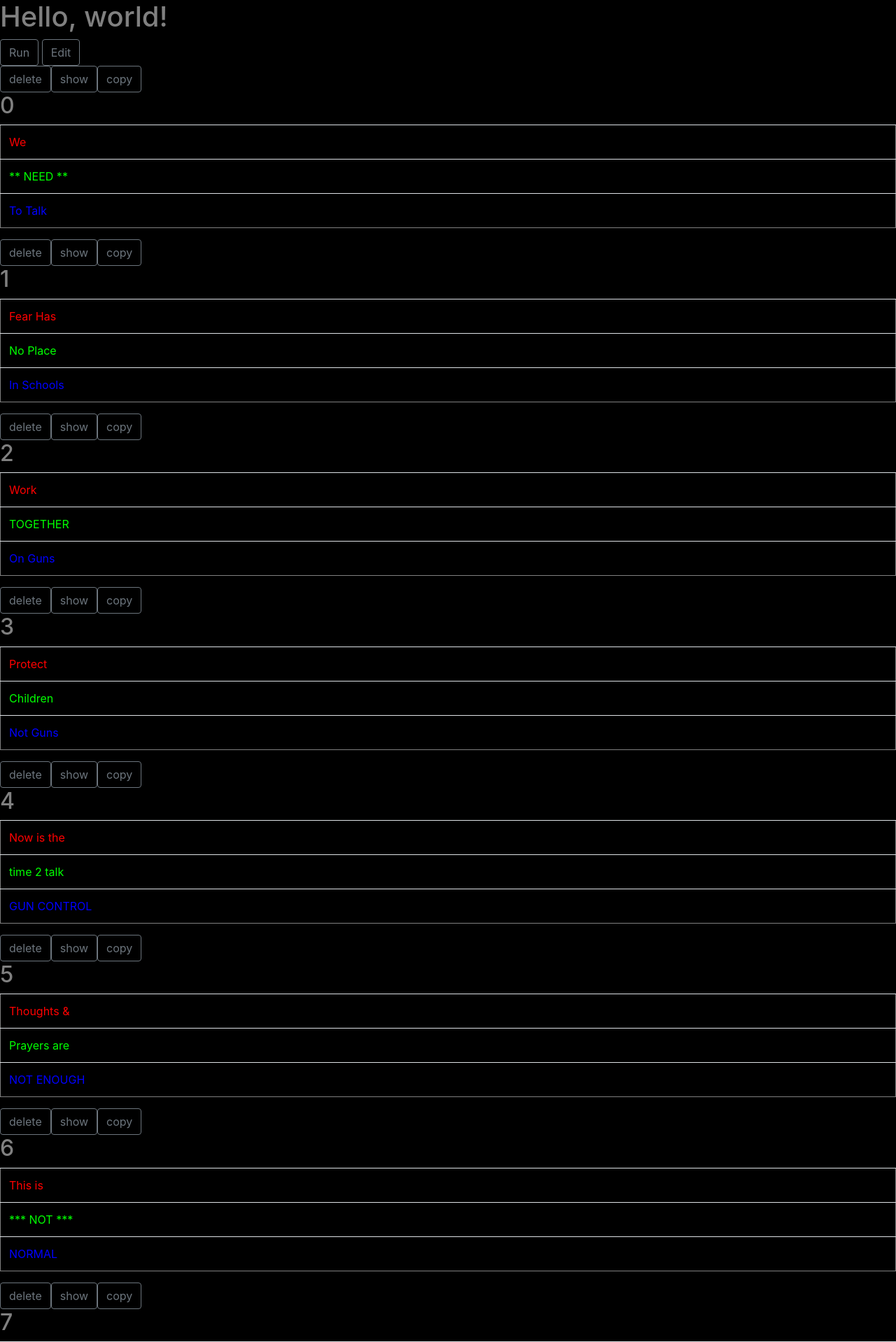
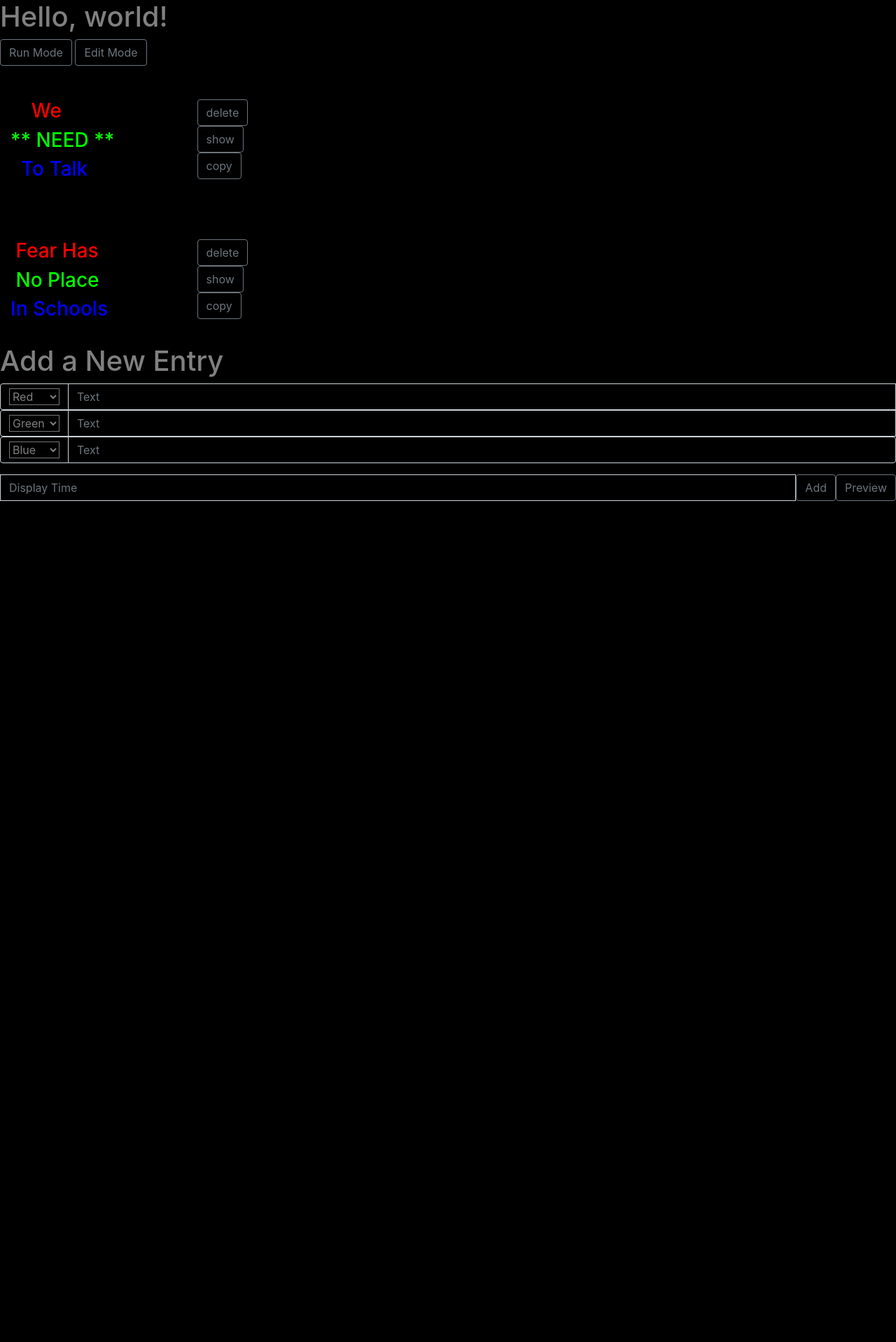
Before and after one commit to reztronics/protest-sign, a Flask app: page /view in a window 1280 px wide. Shown: the top 1918 px of the page at 70% size. After the commit the page ends 716 px from the top, so only its background shows below. Run offline with Flask 2, Linux system fonts and the light colour scheme; parts of the project's set-up code (start-up, migrations or seed data) failed here and were passed over; some libraries are stand-ins or nearby versions.

Commit message:
new gui interface

```diff
--- a/templates/view.html
+++ b/templates/view.html
@@ -16,6 +16,31 @@
     .input-group-text, select, option, .form-control {background-color: black;
                                                       color: grey;}
     .input, .text-entry {background-color: black; }
+    #entries {overflow-y: scroll;
+            height: 350px;
+            width: 100%;
+            }
+
+    .container {
+        width: 100%;
+        height: 200px;
+        /*background: aqua*/;
+        margin-left: 0%;
+        /*padding: 10px;*/
+    }
+    .one {
+        /*width: 15%;*/
+        height: 200px;
+        /*background: red;*/
+
+        float: left;
+    }
+    .two {
+        margin-left: 15%;
+        height: 200px;
+        padding-left: 100px;
+        /* background: black; */
+    }
     </style>
     <!-- HTML5 shim and Respond.js for IE8 support of HTML5 elements and media queries -->
     <!-- WARNING: Respond.js doesn't work if you view the page via file:// -->
@@ -62,29 +87,34 @@ function color_from_string(s)
     }
 }
 
+
+
+
+$(document).ready(function(){
+
     function color_array_to_rgb_string(color)
     {
         return 'rgb(' + color[0] + ',' + color[1] + "," + color[2]+")";
     }
 
-$(document).ready(function(){
+    function get_entry_data(index)
+    {
+        var line1_text = $("#line1-"+index).text();
+        var line1_color = $("#line1-"+index).css('color');
+        var line2_text = $("#line2-"+index).text();
+        var line2_color = $("#line2-"+index).css('color');
+        var line3_text = $("#line3-"+index).text();
+        var line3_color = $("#line3-"+index).css('color');
 
-    var edit_flag = false;
-    var edit_index = null;
+        var entry = {"line1": {"text": line1_text, "color": line1_color},
+                     "line2": {"text": line2_text, "color": line2_color},
+                     "line3": {"text": line3_text, "color": line3_color}
+                    };
+        return entry;
+    }
 
-    $("#line1-text").css('color', color_array_to_rgb_string($("#line1-color").val()));
-    $("#line2-text").css('color', color_array_to_rgb_string($("#line2-color").val()));
-    $("#line3-text").css('color', color_array_to_rgb_string($("#line3-color").val()));
-    $("#run-mode").on("click", function(){
-        $.get('/mode/display');
-    });
-
-    $("#edit-mode").on("click", function(){
-        $.get('/mode/editor');
-    });
-
-
-    $("#preview-entry").on("click", function(){
+    function get_new_entry_from_form()
+    {
         var line_1_text = $("#line1-text").val();
         var line_2_text = $("#line2-text").val();
         var line_3_text = $("#line3-text").val();
@@ -97,28 +127,33 @@ $(document).ready(function(){
         line_2_color = color_from_string(line_2_color);
         line_3_color = color_from_string(line_3_color);
 
-        var action = "preview";
-        var url = "/update";
-        //var body = {};
-        /*
-        if(edit_flag == true)
-        {
-            action = "edit";
-            url = "/edit"
-            //body.index = edit_index;
-        }
-        */
-
-        var body = {"action": action,
-
-                    "data": {
-                    "line1": {"text": line_1_text,
+        var entry = {"line1": {"text": line_1_text,
                                "color": line_1_color},
                      "line2": {"text": line_2_text,
                                "color": line_2_color},
                      "line3": {"text": line_3_text,
                                "color": line_3_color},
-                    "display_time": parseInt(display_time)}};
+                     "display_time": parseInt(display_time)};
+        return entry;
+    }
+
+    /******** Run Mode Button **********/
+    $("#run-mode").on("click", function(){
+        $.get('/mode/display');
+    });
+
+    /******** Edit Mode Button **********/
+    $("#edit-mode").on("click", function(){
+        $.get('/mode/editor');
+    });
+
+    /******** Preview Button **********/
+    $("#preview-entry").on("click", function(){
+        var action = "preview";
+        var url = "/update";
+
+        var body = {"action": action,
+                    data: get_new_entry_from_form()};
 
         $.ajax({
              url: url,
@@ -129,48 +164,17 @@ $(document).ready(function(){
                 })
              .done(function (data) {
              console.log("Response " + JSON.stringify(data));
-         //edit_flag = false;
-         //$("#add-entry").text("Add");
-         //location.reload();
-         });
 
              });
-
+    });
+    /******** Add Button **********/
     $("#add-entry").on("click", function(){
-        var line_1_text = $("#line1-text").val();
-        var line_2_text = $("#line2-text").val();
-        var line_3_text = $("#line3-text").val();
-        var line_1_color = $("#line1-color").val();
-        var line_2_color = $("#line2-color").val();
-        var line_3_color = $("#line3-color").val();
-        var display_time = $("#display-time").val();
-
-        line_1_color = color_from_string(line_1_color);
-        line_2_color = color_from_string(line_2_color);
-        line_3_color = color_from_string(line_3_color);
 
         var action = "add";
         var url = "/update";
-        //var body = {};
-        /*
-        if(edit_flag == true)
-        {
-            action = "edit";
-            url = "/edit"
-            //body.index = edit_index;
-        }
-        */
 
         var body = {"action": action,
-
-                    "data": {
-                    "line1": {"text": line_1_text,
-                             "color": line_1_color},
-                    "line2": {"text": line_2_text,
-                              "color": line_2_color},
-                    "line3": {"text": line_3_text,
-                              "color": line_3_color},
-                    "display_time": parseInt(display_time)}};
+            data: get_new_entry_from_form()};
 
         $.ajax({
              url: url,
@@ -181,14 +185,12 @@ $(document).ready(function(){
                 })
              .done(function (data) {
              console.log("Response " + JSON.stringify(data));
-         //edit_flag = false;
-         //$("#add-entry").text("Add");
              location.reload();
              });
 
     });
 
-
+    /******** Load Entries from Server **********/
    $.getJSON('/', function(data){
         $.each(data.entries, function(index, entry){
             var table_name = "#entry-" + index;
@@ -196,7 +198,14 @@ $(document).ready(function(){
             var line2_color = 'rgb(' + entry.line2.color[0] + ',' + entry.line2.color[1] + "," + entry.line2.color[2]+")";
             var line3_color = 'rgb(' + entry.line3.color[0] + ',' + entry.line3.color[1] + "," + entry.line3.color[2]+")";
 
-            //$("#entries").append($('<input type="button" value="delete"/>').data("index", index));
+            var container = $("<section>").addClass("container");
+            var left = $("<div>").addClass("one");
+            var right = $("<div>").addClass("two");
+            container.append(left);
+            container.append(right);
+            $("#entries").append(container);
+            //left.append("<h2><span class='badge'>"+ index + "</span></h2>");
+            /******** Delete Button **************/
             var delete_button = $('<input type="button" value="delete"/>').data("index", index).addClass("btn btn-outline-secondary");
             delete_button.on("click", function(){
                var delete_payload = {"action": "delete",
@@ -214,12 +223,14 @@ $(document).ready(function(){
                      });
 
              });
-            $("#entries").append(delete_button);
+            //$("#entries").append(delete_button);
+            right.append(delete_button);
+            right.append($("<br />"));
 
+            /******** Show Button **************/
             var show_button = $('<input type="button" value="show"/>').data("index", index).addClass("btn btn-outline-secondary");
             show_button.on("click", function(){
-               //var delete_payload = {"action": "delete",
-               //                      "index": index};
+
                 $.ajax({
                      url: "/show/"+index,
                      type: "GET",
@@ -229,34 +240,17 @@ $(document).ready(function(){
                         })
                      .done(function (data) {
                      console.log("Response " + JSON.stringify(data));
-                     //location.reload();
                      });
 
              });
-            $("#entries").append(show_button);
 
+            //$("#entries").append(show_button);
+            right.append(show_button);
+            right.append($("<br />"));
+            /******** Copy Button **************/
+            var edit_button = $('<input type="button" value="copy"/>').data("index", index).addClass("btn btn-outline-secondary");
 
-            var edit_button = $('<input type="button" value="copy"/>').data("index", index).addClass("btn btn-outline-secondary");
             edit_button.on("click", function(){
-                //edit_flag = true
-                //edit_index = index;
-                //$("#add-entry").text("EDIT");
-               //var delete_payload = {"action": "delete",
-               //                      "index": index};
-               /*
-                $.ajax({
-                     url: "/edit/"+index,
-                     type: "GET",
-                     data: null,
-                     dataType: "json",
-                     contentType: "application/json"
-                        })
-                     .done(function (data) {
-                     console.log("Response " + JSON.stringify(data));
-                     location.reload();
-                     });
-                */
-                //alert("Yo!")
                 var line1 = $("#line1-"+index).text();
                 console.log(line1);
                 $("#line1-text").val(line1);
@@ -265,29 +259,48 @@ $(document).ready(function(){
                 var line3 = $("#line3-"+index).text();
                 $("#line3-text").val(line3);
              });
-            $("#entries").append(edit_button);
+
+            //$("#entries").append(edit_button);
+            right.append(edit_button);
 
 
+            /********** Index Label *********/
+            //$("#entries").append("<h2><span class='badge'>"+ index + "</span></h2>");
 
-            $("#entries").append("<h2>"+index+"</h2>");
-            $("#entries").append($("<table border=\"1\" class=\"table\">")
-                .attr("id", table_name)
-                .append($("<tr>")
-                    .append($("<td>").html(entry.line1.text).css('color', line1_color).attr("id", "line1-"+index)))
-                .append($("<tr>")
-                    .append($("<td>").html(entry.line2.text).css('color', line2_color).attr("id", "line2-"+index)))
-                .append($("<tr>")
-                    .append($("<td>").html(entry.line3.text).css('color', line3_color).attr("id", "line3-"+index))));
-            $(table_name).append($("<button>").text("Delete"))
+
+            /********** Text Fields *********/
+
+            var line1 = $("<h3>").html(entry.line1.text)
+                                 .css('color', line1_color)
+                                 .css('white-space', 'pre-wrap')
+                                 .attr("id", "line1-"+index);
+            //$("#entries").append(line1);
+            left.append(line1);
+
+            var line2 = $("<h3>").html(entry.line2.text)
+                                 .css('color', line2_color)
+                                 .css('white-space', 'pre-wrap')
+                                 .attr("id", "line2-"+index);
+            //$("#entries").append(line2);
+            left.append(line2);
+
+            var line3 = $("<h3>").html(entry.line3.text)
+                                 .css('color', line3_color)
+                                 .css('white-space', 'pre-wrap')
+                                 .attr("id", "line3-"+index);
+            //$("#entries").append(line3);
+            left.append(line3);
         })
    });
 
 });
 </script>
-<button id="run-mode" class="btn btn-outline-secondary" type="button">Run</button>
-<button id="edit-mode" class="btn btn-outline-secondary" type="button">Edit</button>
+<button id="run-mode" class="btn btn-outline-secondary" type="button">Run Mode</button>
+<button id="edit-mode" class="btn btn-outline-secondary" type="button">Edit Mode</button>
 <br />
-<div id="entries">
+<br />
+<br />
+<div id="entries" data-spy="scroll" class="smooth-scroll">
 </div>
 <h1>Add a New Entry</h1>
 <div id="updates">
```
Also changed, not shown: data.json (+1 -1 lines). Lines whose indentation alone changed are shown as unchanged.
